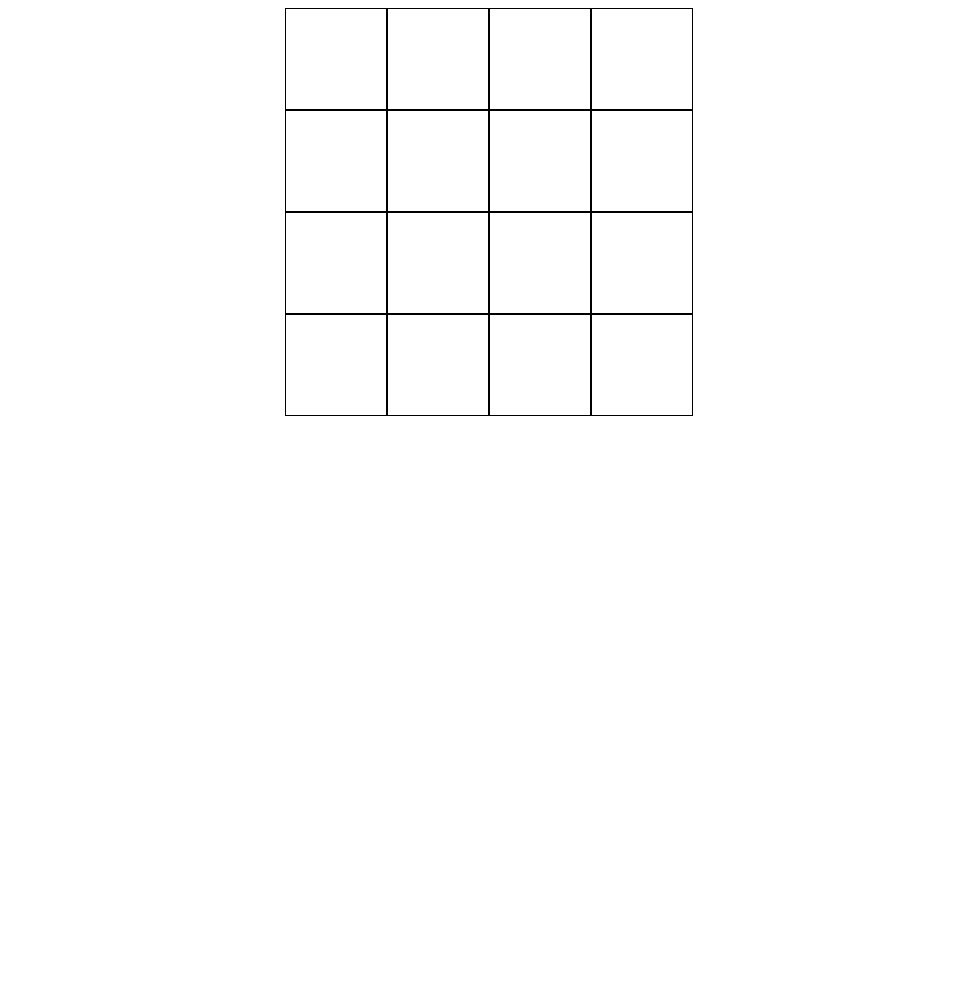
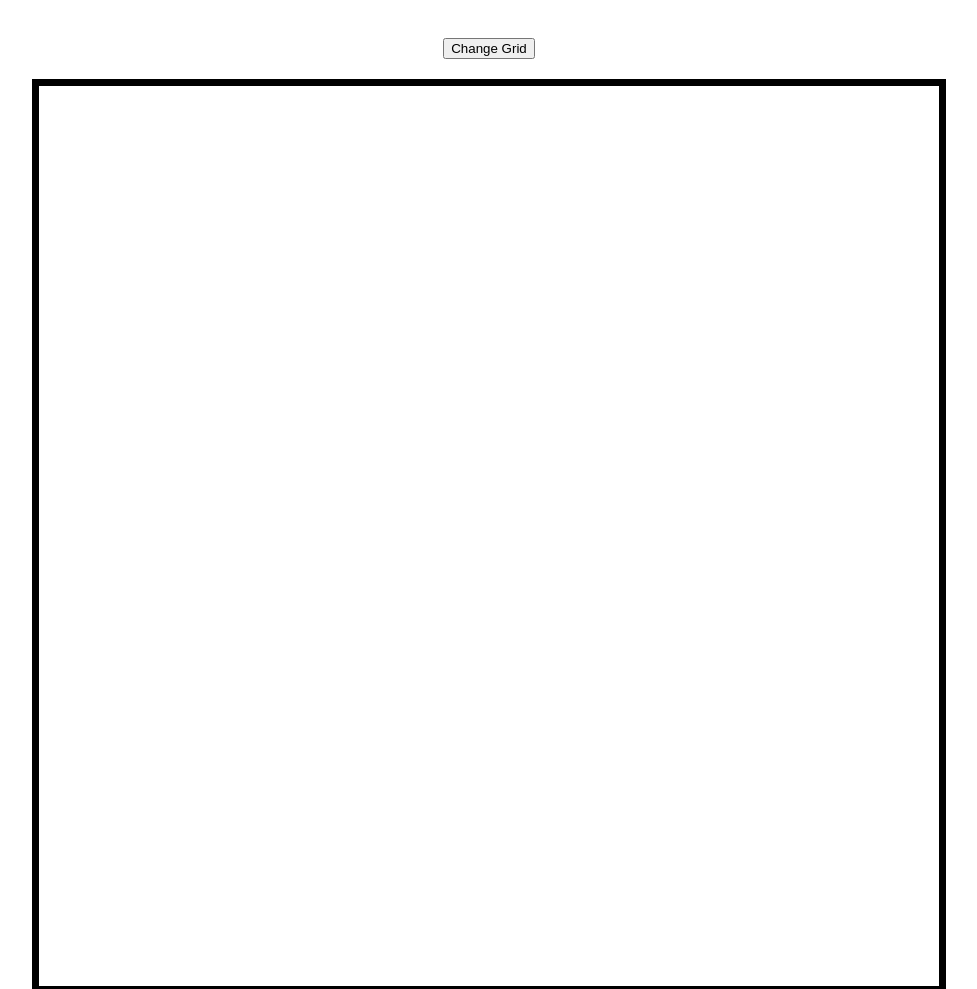
Before and after one commit to del-ereno/etch-a-sketch, a plain HTML site: page index.html in a window 1280 px wide. Shown: the top 989 px of the page, without its empty margins (151-1128 px from the left). Before the commit the page ends 800 px from the top, so only its background shows below. Drawn offline with Linux system fonts and the light colour scheme.

Commit message:
grid resizing feature implemented

```diff
--- a/index.html
+++ b/index.html
@@ -5,14 +5,11 @@
     <meta name="viewport" content="width=device-width, initial-scale=1.0">
     <title>Document</title>
     <script src="script.js" defer></script>
-    <link rel="stylesheet" href="style.css">
+    <link rel="stylesheet"   href="style.css">
 </head>
 <body>
+    <button id="changeGrid">Change Grid</button>
     <div id="container">
-        <div id="column"></div>
-        <div id="column"></div>
-        <div id="column"></div>
-        <div id="column"></div>
     </div>
 </body>
 </html>
--- a/script.js
+++ b/script.js
@@ -1,11 +1,21 @@
-//const container = document.querySelector("#container");
-const columns = document.querySelectorAll("#column");
+container = document.querySelector("#container");
+
+draw(102);
+
+function draw(gridNum){
+    var columns =[];
+    for(let i = 1; i <= gridNum; i++){
+        const column = document.createElement("div");
+        column.classList.add("column")
+        container.appendChild(column);
+        columns.push(column);
+    }
     columns.forEach((column) => {
         var row = document.createElement("div");
         column.appendChild(row);
-    for (let i = 1; i <= 4; i++){
+        for (let j = 1; j <= gridNum; j++){
             const div = document.createElement("div");
-        div.style.padding = "50px";
+            div.style.paddingBottom = "100%" ;;
             div.classList.add("gridElement");
             row.appendChild(div);
             div.addEventListener("mouseover",  function (e){
@@ -16,12 +26,20 @@ columns.forEach((column) => {
             });
         }
     });
+}
+
+const btn = document.querySelector("#changeGrid");
+btn.addEventListener("click", reprintGrid);
+
+function reprintGrid(){
+    var gridNum = prompt("How many rows/columns would you like your new grid to have?");
+    while(container.firstChild){
+        container.removeChild(container.firstChild);
+    }
+    draw(gridNum);
+}
 
 
-function myScript(){
-    div.style.backgroundColor = "blue";
-    console.log("hye");
-}
 /**
 for (let c = 1; c <= 4; i++){
 
--- a/style.css
+++ b/style.css
@@ -1,14 +1,25 @@
 body{
     display: flex;
+    flex-direction: column;
+    justify-content: center;
+    padding:30px;
+    gap: 20px;
     align-items: center;
-    justify-content: center;
 }
 #container{
+    border:7px solid black;
+    width: 900px;
+    height: 900px;
     display: flex;
-    flex-wrap: wrap;
+    align-items: space-evenly;
+    justify-content: space-evenly;
+
+}
+.column{
+    flex: 1 1 auto;
 }
 .gridElement{
-    border:1px solid black;
+    border:auto solid black;
 }
 .row{
 
```
Lines whose indentation alone changed are shown as unchanged.
